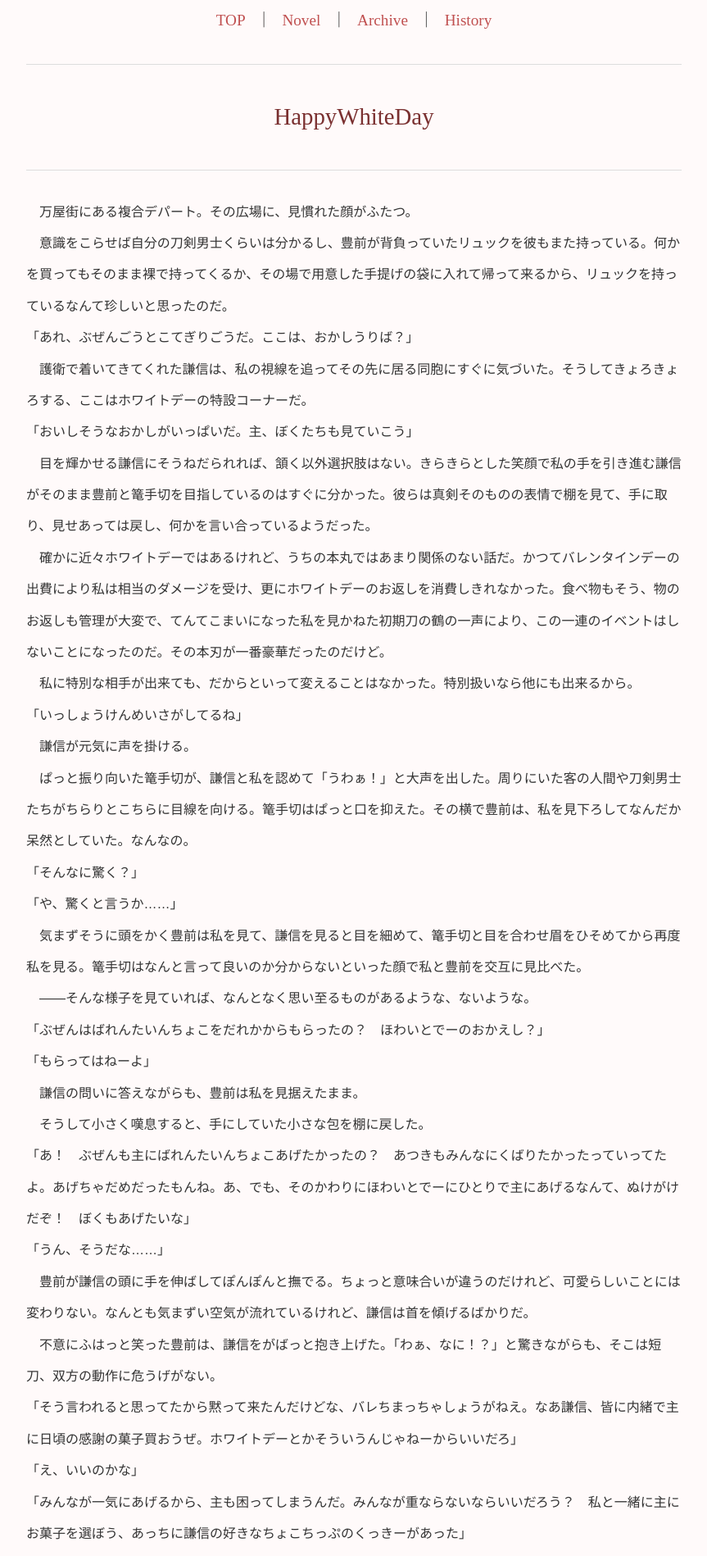
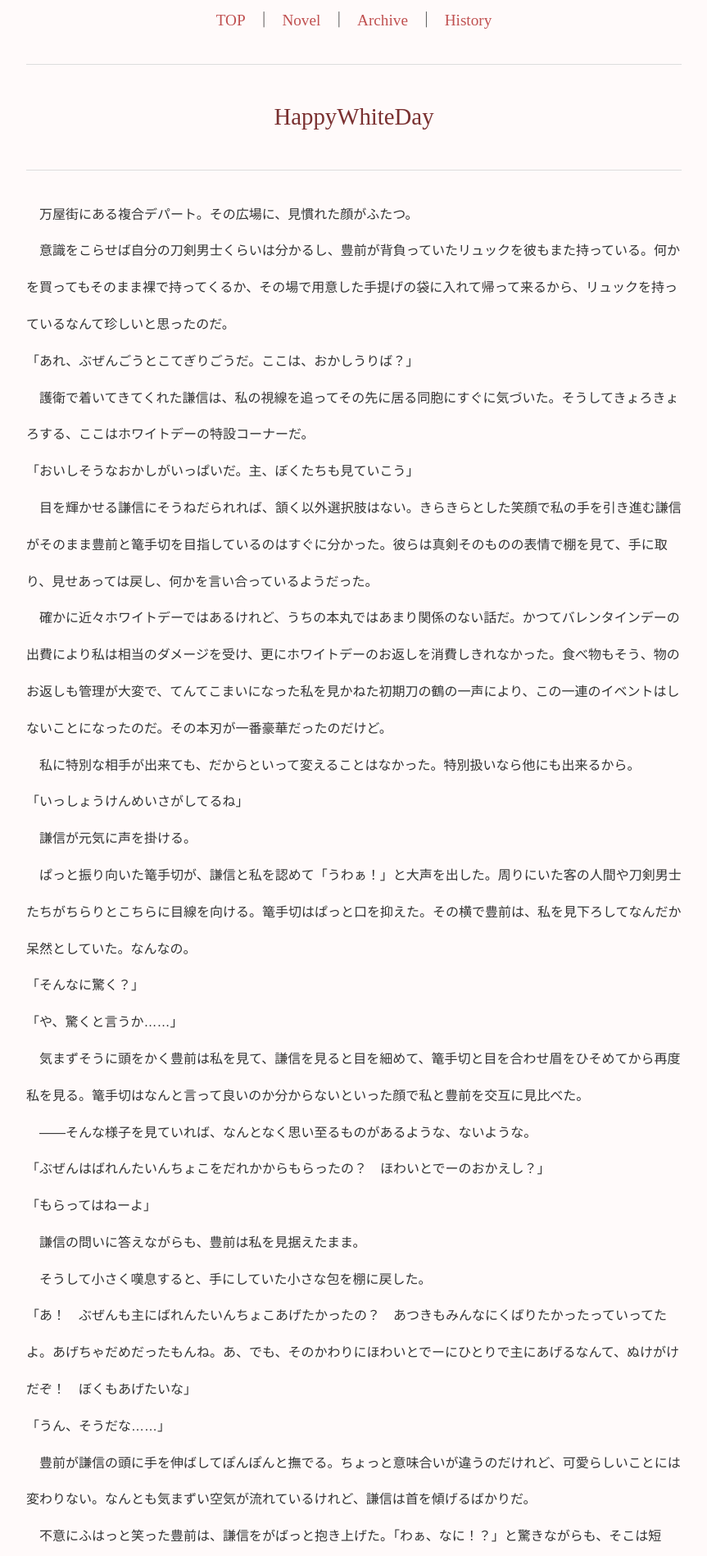
Before and after one commit to fjst160/lemon160, a Jekyll site: the page built from _novels/ss0-1.md, in a window 1280 px wide. Shown: the part 324-2222 px from the top of the page at 82% size, without its empty margins (208-1071 px from the left). Built offline with Jekyll 4.4.1, drawn with Linux system fonts in a browser that asks for light colours.

Commit message:
Update style.css

```diff
--- a/assets/style.css
+++ b/assets/style.css
@@ -188,7 +188,7 @@ a:hover{
     "Hiragino Sans",
     sans-serif;
 
-  line-height: 2.4;
+  line-height: 2.8;
 }
 
 .novel-content p {
```
